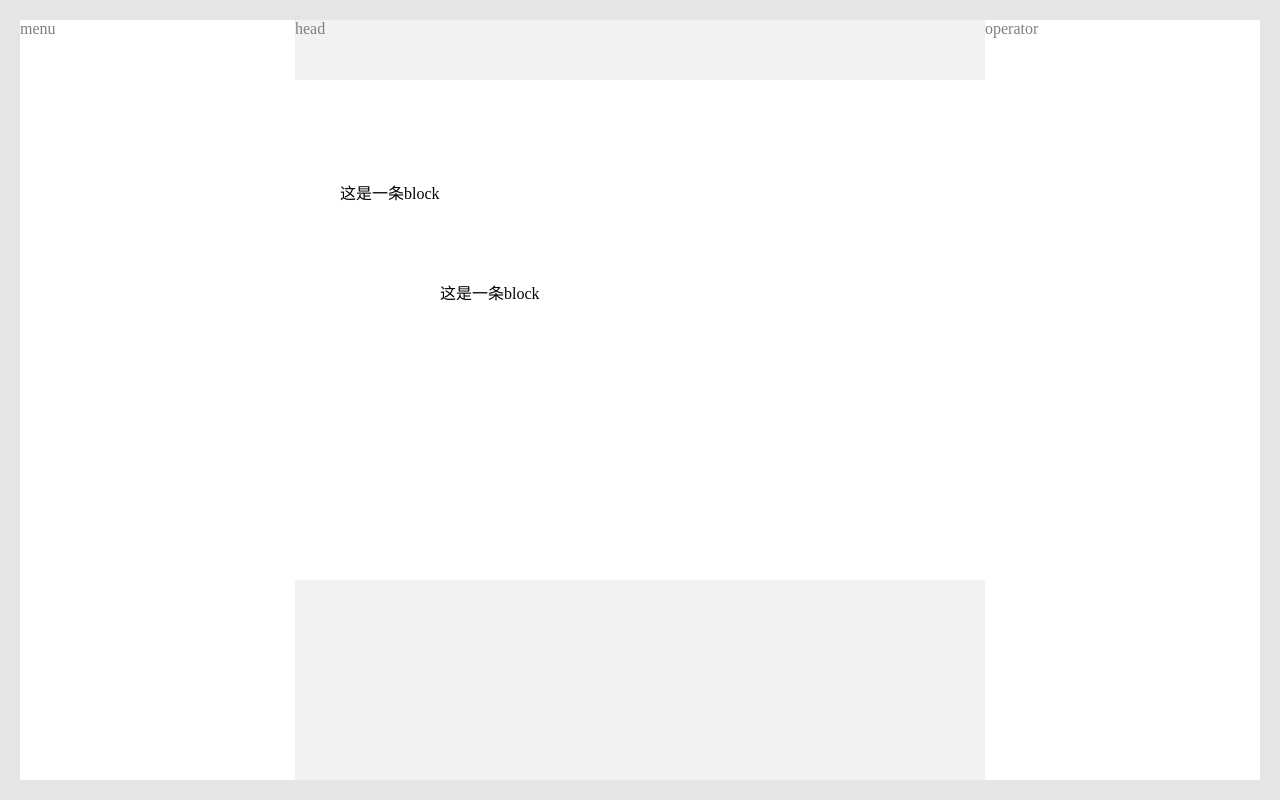
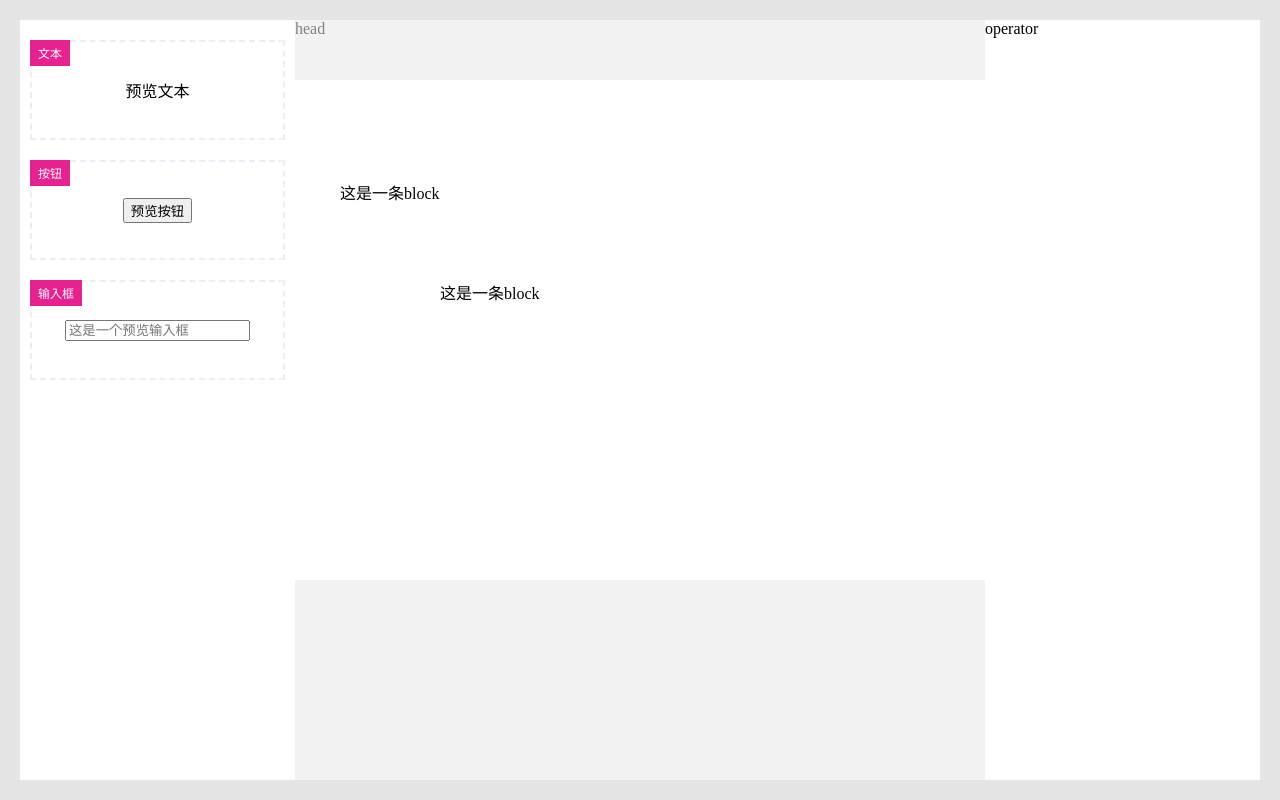
Before and after one commit to veeui/veeui-editor, a Vue app in the folder veeui-editor-vue/: page / in a window 1280 px wide. Built offline with nearby package versions, Linux system fonts and the light colour scheme.

Commit message:
feat: 完成从菜单拖拽组件到容器功能

```diff
--- a/veeui-editor-vue/src/App.vue
+++ b/veeui-editor-vue/src/App.vue
@@ -1,12 +1,12 @@
 <template>
   <div>
-    <VisualEditor v-model="jsonData"/>
+    <VisualEditor v-model="jsonData" :config="VisualEditorConfig"/>
   </div>
 </template>
 
 <script lang="ts">
 import { defineComponent } from 'vue';
-import { VisualEditor } from './components'
+import { VisualEditor, VisualEditorConfig } from './components'
 
 export default defineComponent({
   name: 'App',
@@ -15,6 +15,7 @@ export default defineComponent({
   },
   data() {
     return {
+      VisualEditorConfig,
       jsonData: {
         container: {
           height: 500,
--- a/veeui-editor-vue/src/components/index.ts
+++ b/veeui-editor-vue/src/components/index.ts
@@ -1,7 +1,10 @@
 import VisualEditor from './visual-editor';
 import VisualEditorBlock from './visual-editor-block';
+import VisualEditorConfig from './visual-editor-config';
+
 
 export {
     VisualEditor,
-    VisualEditorBlock
+    VisualEditorBlock,
+    VisualEditorConfig
 }
--- /dev/null
+++ b/veeui-editor-vue/src/components/index.utils.ts
@@ -0,0 +1,17 @@
+import { VisualEditorComponent } from './index.d'
+
+export const createVisualConfig = () => {
+    const componentList: VisualEditorComponent[] = [];
+    const componentMap: Record<string, VisualEditorComponent> = {};
+    return {
+        componentList,
+        componentMap,
+        registry: (key:string, component: Omit<VisualEditorComponent, 'name'>) => {
+            let comp = {...component, key};
+            componentList.push(comp);
+            componentMap[key] = comp;
+        }
+    }
+}
+
+export type VisualConfig = ReturnType<typeof createVisualConfig>
--- /dev/null
+++ b/veeui-editor-vue/src/components/visual-editor-config/index.tsx
@@ -0,0 +1,26 @@
+import { createVisualConfig } from "@/components/index.utils";
+
+const VisualEditorConfig = createVisualConfig();
+
+VisualEditorConfig.registry('text', {
+    key: 'text',
+    label: '文本',
+    preview: () => '预览文本',
+    render: () => '渲染文本'
+});
+
+VisualEditorConfig.registry('button', {
+    key: 'button',
+    label: '按钮',
+    preview: () => <button>预览按钮</button>,
+    render: () => <button>渲染按钮</button>
+});
+
+VisualEditorConfig.registry('input', {
+    key: 'input',
+    label: '输入框',
+    preview: () => <input placeholder="这是一个预览输入框"/>,
+    render: () => <input placeholder="这是一个渲染输入框"/>
+});
+
+ export default VisualEditorConfig;
--- a/veeui-editor-vue/src/components/visual-editor/index.scss
+++ b/veeui-editor-vue/src/components/visual-editor/index.scss
@@ -35,6 +35,47 @@ $primary: #e7218f;
         left: 0;
         bottom: 0;
         background-color: white;
+        z-index: 9;
+
+        .visual-editor-menu-item {
+            position: relative;
+            width: calc(100% - 20px);
+            margin-left: 10px;
+            border: 2px dashed $ibl;
+            margin-top: 20px;
+            min-height: 100px;
+            display: flex;
+            align-items: center;
+            justify-content: center;
+            padding: 0 20px;
+            box-sizing: border-box;
+
+            &:after {
+                position: absolute;
+                top: 0;
+                bottom: 0;
+                left: 0;
+                right: 0;
+                content: '';
+                z-index: 2;
+            }
+
+            &:hover {
+                border-color: $primary;
+                cursor: move;
+            }
+
+            &-label {
+                position: absolute;
+                left: -2px;
+                top: -2px;
+                background-color: $primary;
+                color: white;
+                padding: 4px 8px;
+                font-size: 12px;
+                z-index: 1;
+            }
+        }
     }
 
     & > .visual-editor-head {
@@ -53,6 +94,7 @@ $primary: #e7218f;
         bottom: 0;
         right: 0;
         background-color: white;
+        z-index: 9;
     }
 
     & > .visual-editor-body {
--- a/veeui-editor-vue/src/components/visual-editor/index.tsx
+++ b/veeui-editor-vue/src/components/visual-editor/index.tsx
@@ -1,5 +1,6 @@
-import { computed, defineComponent, PropType } from 'vue';
-import { VisualEditorModelValue } from '@/components/index.d.ts';
+import { computed, defineComponent, PropType, ref } from 'vue';
+import { VisualEditorComponent, VisualEditorModelValue } from '@/components/index.d.ts';
+import { VisualConfig } from '@/components/index.utils';
 import useModel from '@/utils/useModel';
 import './index.scss';
 import { VisualEditorBlock } from '@/components';
@@ -9,23 +10,69 @@ const VisualEditor = defineComponent({
         modelValue: {
             type: Object as PropType<VisualEditorModelValue>,
             required: true
+        },
+        config: {
+            type: Object as PropType<VisualConfig>,
+            required: true
         }
     },
     emits: {
         'update:modelValue': (val?: VisualEditorModelValue) => true
     },
     setup(props, ctx) {
-        const dataModel = useModel(() => props.modelValue, val => ctx.emit('update:modelValue', val))
+        const dataModel = useModel(() => props.modelValue, val => ctx.emit('update:modelValue', val));
+        const containerRef = ref({} as HTMLDivElement);
 
         const containerStyles = computed(()=>({
             width: `${dataModel.value.container.width}px`,
             height: `${dataModel.value.container.height}px`
-        }))
+        }));
+
+        const menuDragger = {
+            current: {
+                component: null as null | VisualEditorComponent
+            },
+            dragStart: (e: DragEvent, component: VisualEditorComponent) => {
+                containerRef.value.addEventListener('dragenter', menuDragger.dragEnter);
+                containerRef.value.addEventListener('dragover', menuDragger.dragOver);
+                containerRef.value.addEventListener('dragleave', menuDragger.dragLeave);
+                containerRef.value.addEventListener('drop', menuDragger.drop);
+                menuDragger.current.component = component;
+            },
+            dragEnter: (e: DragEvent) => {
+                e.dataTransfer!.dropEffect = 'move'
+            },
+            dragOver: (e: DragEvent) => {
+                e.preventDefault()
+            },
+            dragLeave: (e: DragEvent) => {
+                e.dataTransfer!.dropEffect = 'none'
+            },
+            dragEnd: (e: DragEvent) => {
+                containerRef.value.removeEventListener('dragenter', menuDragger.dragEnter);
+                containerRef.value.removeEventListener('dragover', menuDragger.dragOver);
+                containerRef.value.removeEventListener('dragleave', menuDragger.dragLeave);
+                containerRef.value.removeEventListener('drop', menuDragger.drop);
+                menuDragger.current.component = null;
+            },
+            drop: (e: DragEvent) => {
+                console.log('drop', menuDragger.current.component);
+            }
+        }
 
         return () => (
             <div class="visual-editor">
                 <div class="visual-editor-menu">
-                    menu
+                    {props.config.componentList.map(component => (
+                        <div
+                            draggable
+                            onDragend={menuDragger.dragEnd}
+                            onDragstart={e => menuDragger.dragStart(e, component)} class="visual-editor-menu-item"
+                        >
+                            <span class="visual-editor-menu-item-label">{component.label}</span>
+                            {component.preview()}
+                        </div>
+                    ))}
                 </div>
                 <div class="visual-editor-head">
                     head
@@ -35,7 +82,7 @@ const VisualEditor = defineComponent({
                 </div>
                 <div class="visual-editor-body">
                     <div class="visual-editor-content">
-                      <div class="visual-editor-container" style={containerStyles.value}>
+                      <div class="visual-editor-container" ref={containerRef} style={containerStyles.value}>
                           {!!dataModel.value.blocks && (
                               dataModel.value.blocks.map((block, index) => (
                                 <VisualEditorBlock block={block} key={index} />
```
Also changed, not shown: veeui-editor-vue/src/components/index.d.ts (+7 -0 lines), veeui-editor-vue/src/components/visual-editor-config/index.scss (added).
